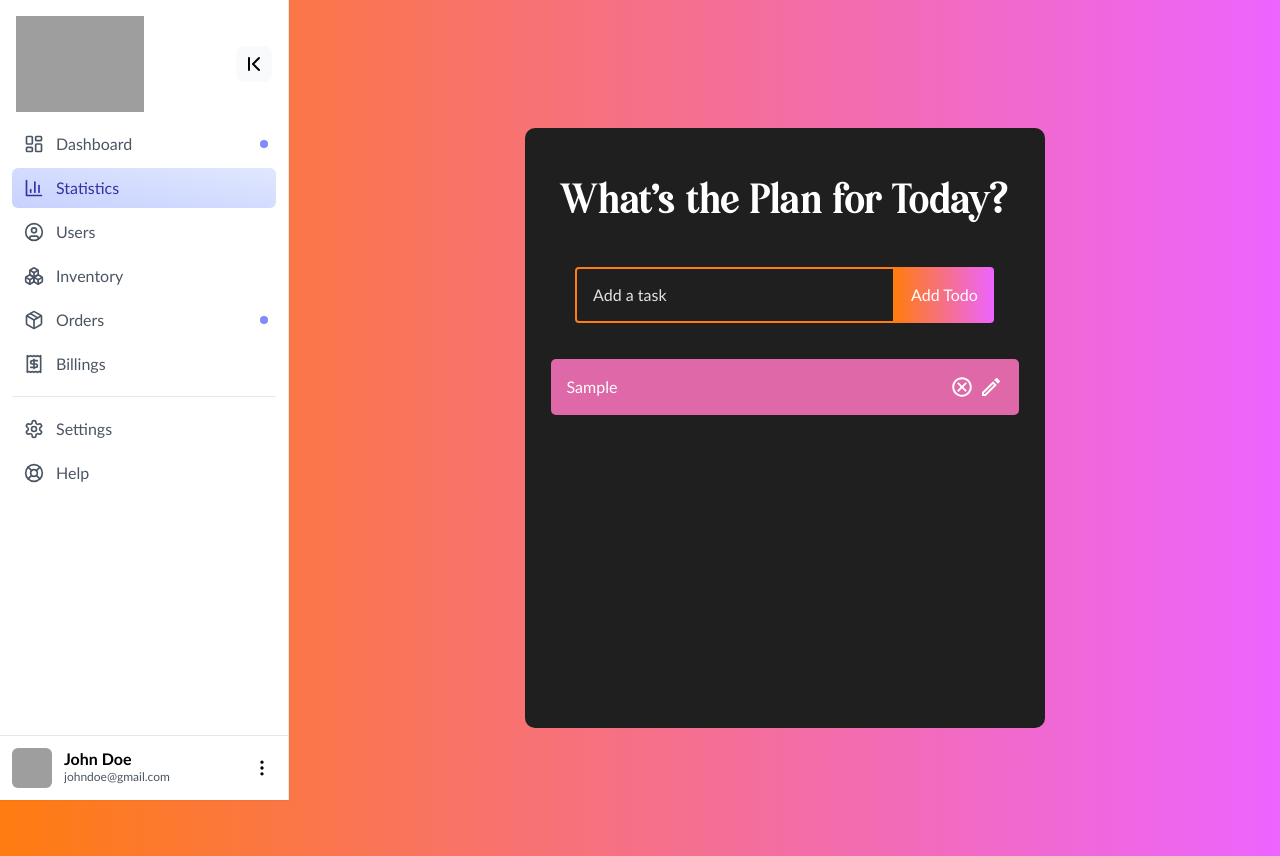
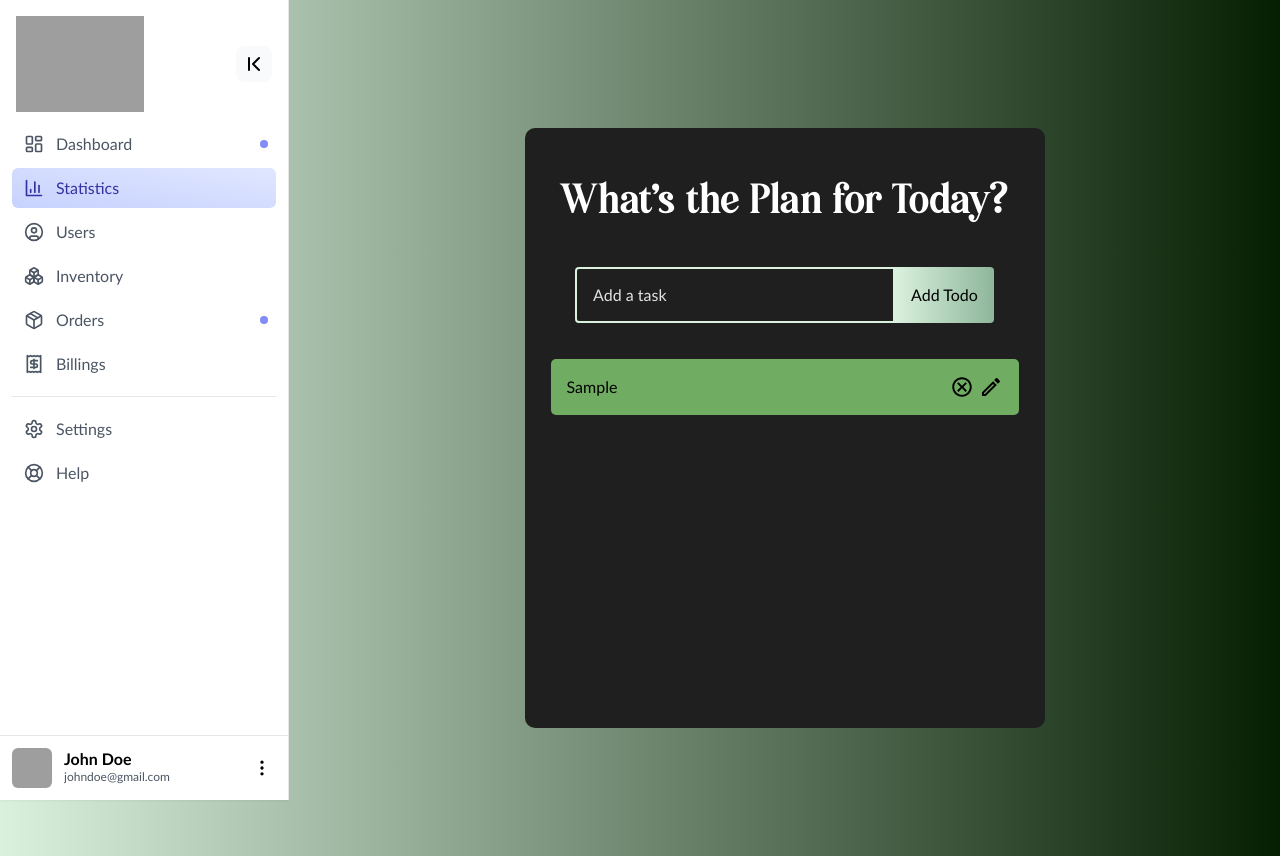
Before and after one commit to ashley127/SoulSprint, a React (Create React App) app: page / in a window 1280 px wide. Both pictures are taken after typing "Sample" into the empty fields and a click on the button "Add Todo". Built offline with nearby package versions, Linux system fonts and the light colour scheme; grey boxes are pictures that could not be loaded.

Commit message:
Update color scheme

```diff
--- a/src/App.css
+++ b/src/App.css
@@ -12,8 +12,8 @@
 
 body {
     background: linear-gradient(90deg,
-            rgb(255, 124, 16) 0%,
-            rgb(237, 100, 255) 100%);
+            rgb(218, 241, 222) 0%,
+            rgb(5, 31, 3) 100%);
 }
 
 .todo-app {
@@ -48,7 +48,7 @@ h1 {
 .todo-input {
     padding: 14px 32px 14px 16px;
     border-radius: 4px 0 0 4px;
-    border: 2px solid #FF7C10;
+    border: 2px solid #DAF1DE;
     outline: none;
     width: 320px;
     background: transparent;
@@ -66,20 +66,20 @@ h1 {
     cursor: pointer;
     outline: none;
     background: linear-gradient(90deg,
-            rgb(255, 124, 16) 0%,
-            rgb(237, 100, 255) 100%);
-    color: #fff;
+            rgb(218, 241, 222) 0%,
+            rgb(142, 182, 155) 100%);
+    color: #000000;
     text-transform: capitalize;
 }
 
 .todo-input.edit {
-    border: 2px solid #FF7C10;
+    border: 2px solid #DAF1D0;
 }
 
 .todo-button.edit {
     background: linear-gradient(90deg,
-            rgb(255, 124, 16) 0%,
-            rgb(237, 100, 255) 100%);
+            rgb(218, 241, 222) 0%,
+            rgb(142, 182, 155) 100%);
     padding: 16px 22px;
 }
 
@@ -94,24 +94,24 @@ h1 {
     justify-content: space-between;
     align-items: center;
     margin: 4px auto;
-    color: #fff;
+    color: #000000;
     background-image: linear-gradient(135deg, #CE9FFC 10%, #7367F0 100%);
-    background: rgba(239, 120, 168);
+    background: rgba(253, 255, 240);
     padding: 16px;
     border-radius: 5px;
     width: 90%;
 }
 
 .todo-row:nth-child(4n + 1) {
-    background: rgb(191, 72, 168);
+    background: rgb(214, 242, 199);
 }
 
 .todo-row:nth-child(4n + 2) {
-    background: rgb(207, 88, 168);
+    background: rgb(27, 130, 101);
 }
 
 .todo-row:nth-child(4n + 3) {
-    background: rgb(223, 104, 168);
+    background: rgb(112, 173, 98);
 }
 
 .icons {
@@ -119,15 +119,17 @@ h1 {
     align-items: center;
     font-size: 24px;
     cursor: pointer;
+    color: black;
+
 }
 
 .delete-icon {
     margin-right: 5px;
-    color: #fff;
+    color: #000000;
 }
 
 .edit-icon {
-    color: #fff;
+    color: #000000;
 }
 
 @font-face {
```
